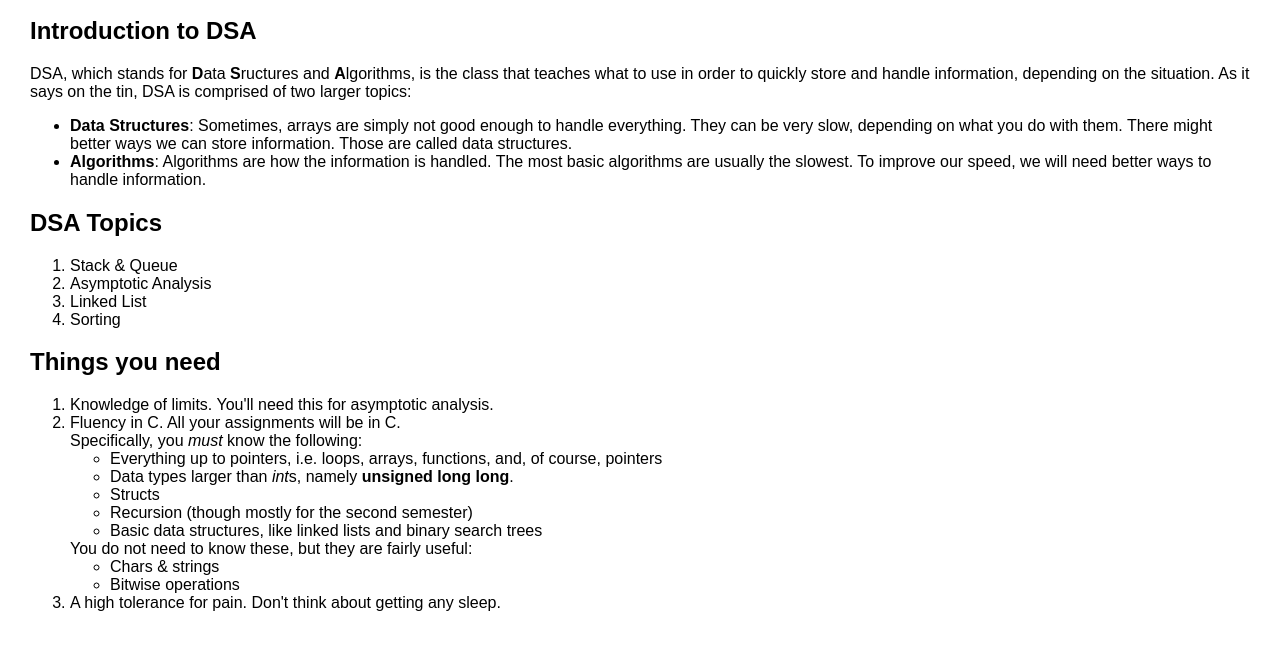
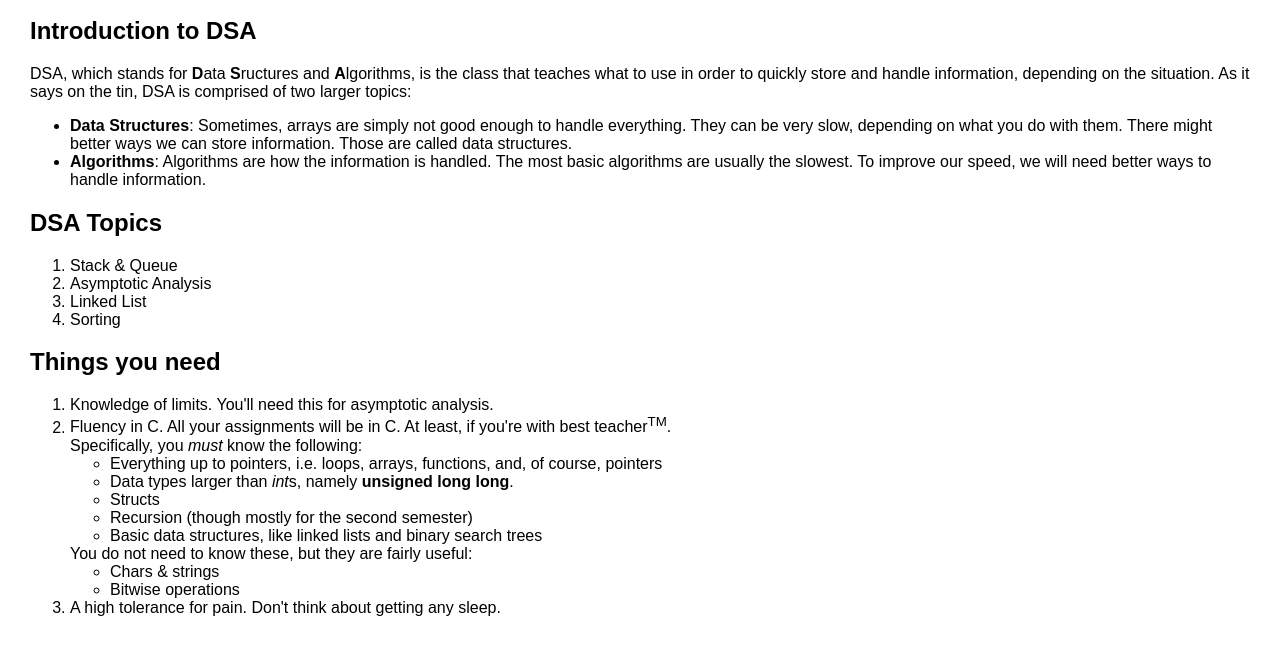
Before and after one commit to sortofamudkip/sortofamudkip.github.io, a plain HTML site: page index.htm in a window 1280 px wide. Shown: the part 161-816 px from the top of the page. Drawn offline with Linux system fonts and the light colour scheme.

Commit message:
Cautionary tale

```diff
--- a/index.htm
+++ b/index.htm
@@ -55,7 +55,7 @@
 		<ol type="1" class = "lang eng">
 			<li>Knowledge of limits. You'll need this for asymptotic analysis.</li>
 			<li>
-				Fluency in C. All your assignments will be in C. <br /> Specifically, you <em>must</em> know the following:
+				Fluency in C. All your assignments will be in C. At least, if you're with best teacher<sup>TM</sup>. <br /> Specifically, you <em>must</em> know the following:
 				<ul>
 					<li>Everything up to pointers, i.e. loops, arrays, functions, and,  of course, pointers</li>
 					<li>Data types larger than <i>int</i>s, namely <b>unsigned long long</b>.</li>
```
